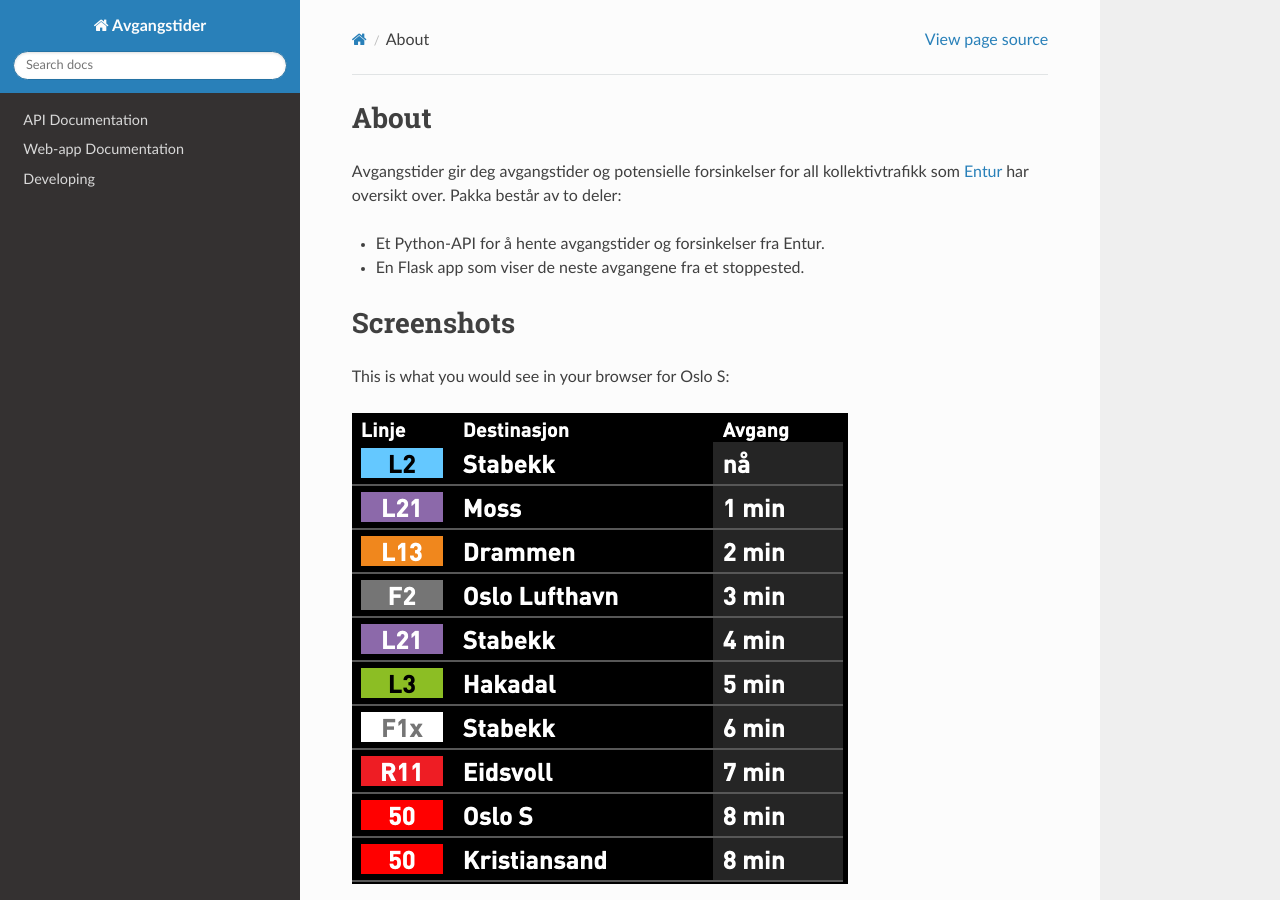
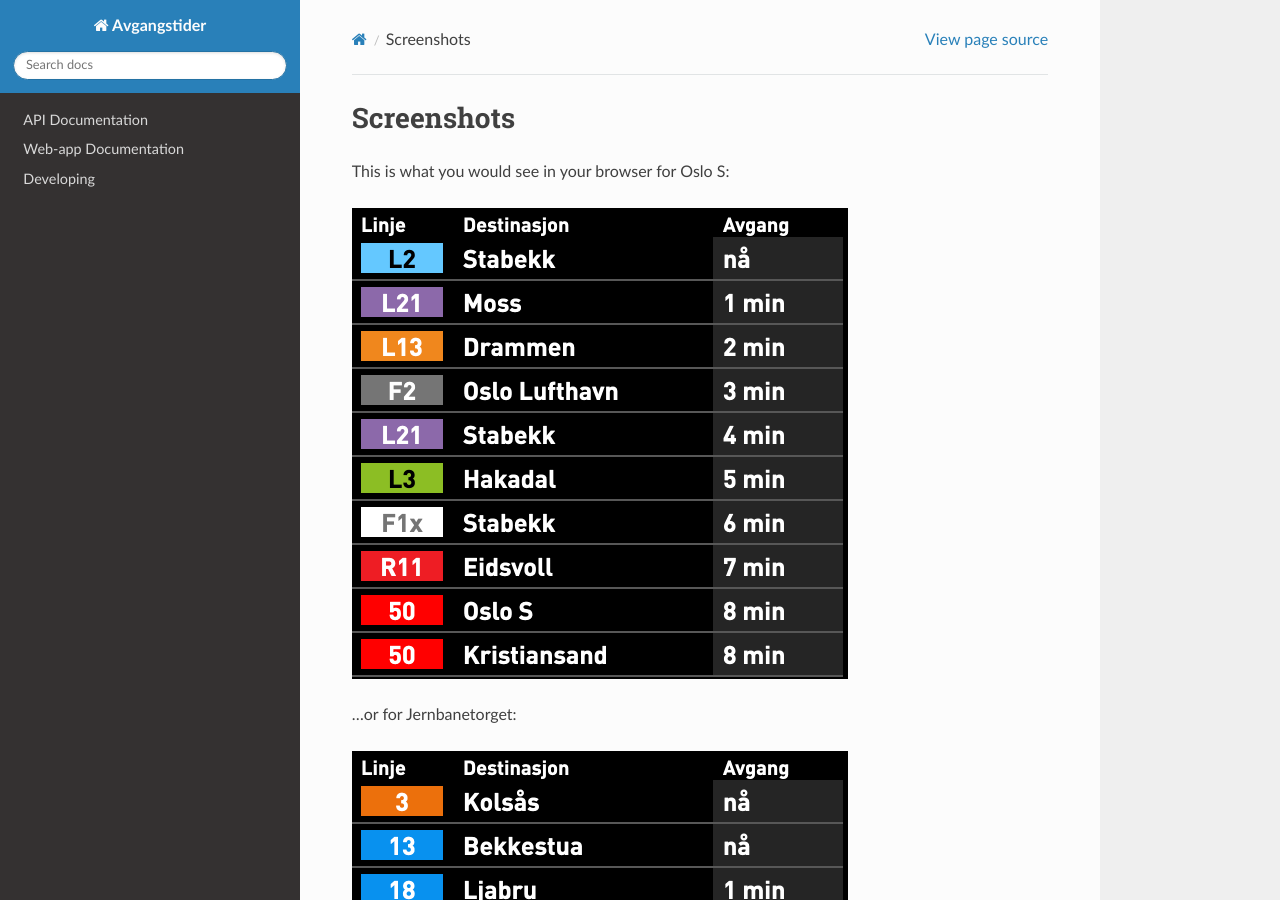
Before and after one commit to marhoy/flask-entur-avgangstider, a Sphinx documentation site: the page built from docs/readme.rst, in a window 1280 px wide and 900 px high. Built offline with Sphinx 7.4.7 and the Read the Docs theme 2.0.0, drawn with Linux system fonts in a browser that asks for light colours.

Commit message:
Added documentation
Signed-off-by: Martin Høy <marhoy@gmail.com>

```diff
--- a/docs/readme.rst
+++ b/docs/readme.rst
@@ -1,14 +1,3 @@
-About
-=====
-
-Avgangstider gir deg avgangstider og potensielle forsinkelser for all
-kollektivtrafikk som `Entur <https://en-tur.no/>`_ har oversikt over.
-Pakka består av to deler:
-
-*  Et Python-API for å hente avgangstider og forsinkelser fra Entur.
-*  En Flask app som viser de neste avgangene fra et stoppested.
-
-
 Screenshots
 ===========
 
@@ -21,6 +10,7 @@
 
 .. image:: _static/Jernbanetorget.png
     :scale: 50%
+
 
 
 Run from Docker container
--- /dev/null
+++ b/docs/requirements.txt
@@ -0,0 +1,5 @@
+# This file is required since we use ReadTheDocs services.
+# If it is not used, feel free to delete it.
+
+sphinx==2.2.0
+sphinx_autodoc_typehints==1.8.0
```
Also changed, not shown: 2 other files.
